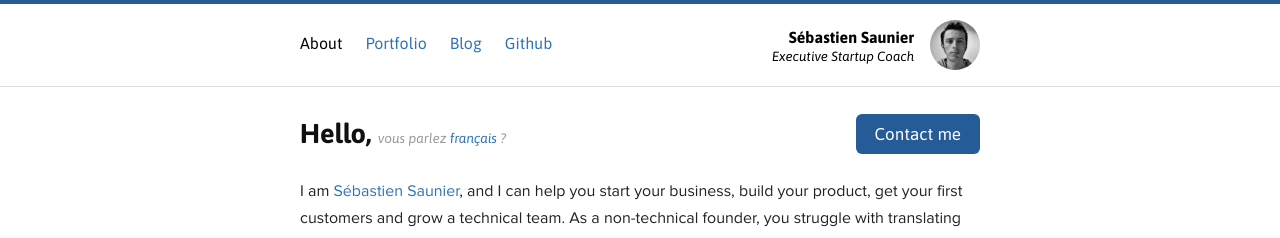
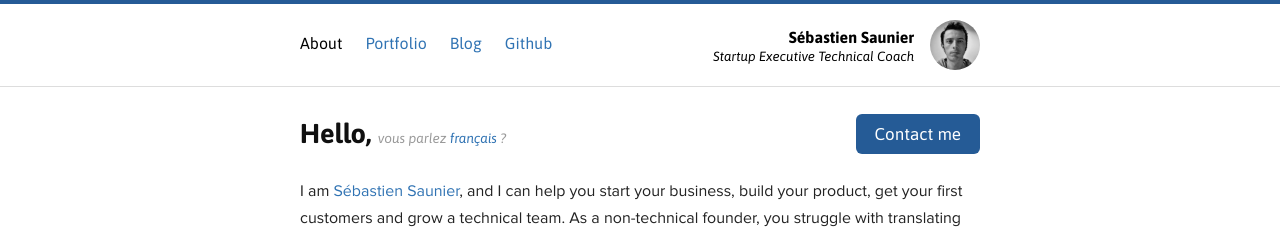
Before and after one commit to ssaunier/ssaunier.github.io, a Jekyll site: the page built from index.html, in a window 1280 px wide. Shown: the top 238 px of the page. Built offline with Jekyll 4.4.1, drawn with Linux system fonts in a browser that asks for light colours.

Commit message:
Tagline updated

```diff
--- a/_layouts/default.html
+++ b/_layouts/default.html
@@ -41,9 +41,9 @@
           <small>
             <em>
               {% if page.url == '/fr/index.html' %}
-                <a href="/fr">Executive Startup Coach</a>
+                <a href="/fr">Coach Technique pour Startup</a>
               {% else %}
-                <a href="/">Executive Startup Coach</a>
+                <a href="/">Startup Executive Technical Coach</a>
               {% endif %}
             </em>
           </small>
--- a/fr/index.html
+++ b/fr/index.html
@@ -2,7 +2,7 @@
 layout: default
 category: about
 language: fr
-title: Sébastien Saunier - Executive Startup Coach
+title: Sébastien Saunier - Coach Technique pour Startup
 description: Sébastien Saunier aide les fondateurs non technique pour créer leur business, leur produit, acquérir les premiers clients et mettre en place une équipe technique.
 ---
 
--- a/index.html
+++ b/index.html
@@ -1,7 +1,7 @@
 ---
 layout: default
 category: about
-title: Sébastien Saunier - Executive Startup Coach
+title: Sébastien Saunier - Startup Executive Technical Coach
 description: Sébastien Saunier helps non-technical founders start business, build a product, get customers and grow a technical team.
 ---
 
```
